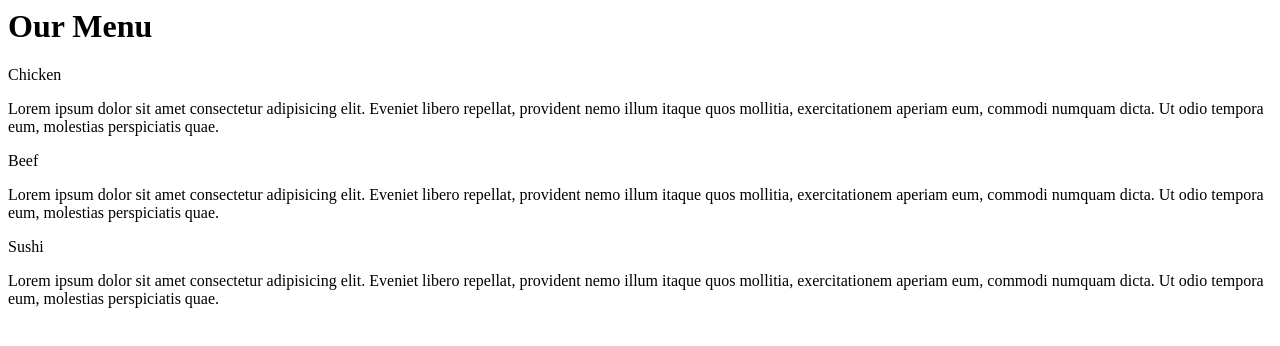
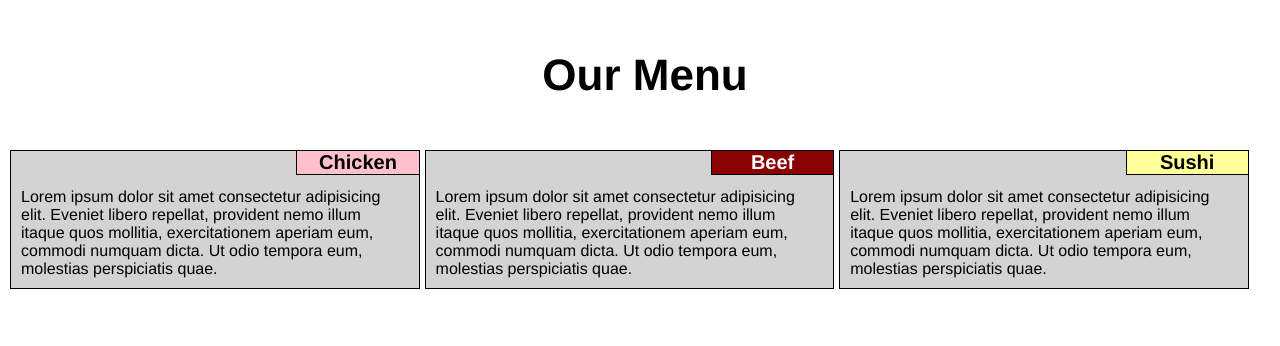
Before and after one commit to mahrtayyab/coursera-assignment, a plain HTML site: page module2-solution/index.html in a window 1280 px wide. Drawn offline with Linux system fonts and the light colour scheme.

Commit message:
Update style.css

```diff
--- a/module2-solution/css/style.css
+++ b/module2-solution/css/style.css
@@ -1 +1,98 @@
-/*css */
+*{
+    box-sizing: border-box;
+    margin: 0;
+    padding: 0;
+    font-family: Helvetica, Arial , sans-serif;
+}
+
+h1{
+    margin: 50px 0px;
+    text-align: center;
+    font-size: 275%;
+}
+
+.container{
+    position: relative;
+    margin-left:5;
+    width: 100%;
+    justify-content: center;
+    align-items: center;
+}
+
+
+.content{
+    border: 1px solid black;
+    float: left;
+    background-color: lightgray;
+    position: relative;
+    margin-left:5;
+}
+
+
+.heading{
+    font-weight: 900;
+    border-left: 1px solid black;
+    border-bottom: 1px solid black;
+    justify-content: center;
+    text-align: center;
+    width: 30%;
+    position: relative;
+    float: right;
+    margin-bottom: 3px;
+    font-size: 125%;
+}
+
+#heading1{
+    background-color: pink;
+}
+
+#heading2{
+    background-color: #8B0000;
+    color: white;
+}
+
+#heading3{
+    background-color: #FFFF99;
+}
+
+p{
+    clear: both;
+    padding: 10px;
+    font-weight: 500;
+}
+
+@media (min-width:992px){
+    .content{
+    width: 32%;
+    margin-bottom: 5px;
+    }
+    .container{
+        width:100%;
+        margin:5px;
+    }
+}
+
+@media (min-width:768px) and (max-width:991px){
+    .content{
+    width: 49%;
+    margin-bottom: 5px;
+    }
+    .container{
+        width:100%;
+        margin:5px;
+    }
+    #c-3{
+        width:98%;
+    }
+}
+
+@media (max-width:767px){
+    .content{
+    width: 99%;
+    margin-bottom: 5px;
+    }
+    .container{
+        width:100%;
+        margin:5px;
+    }
+}
```
